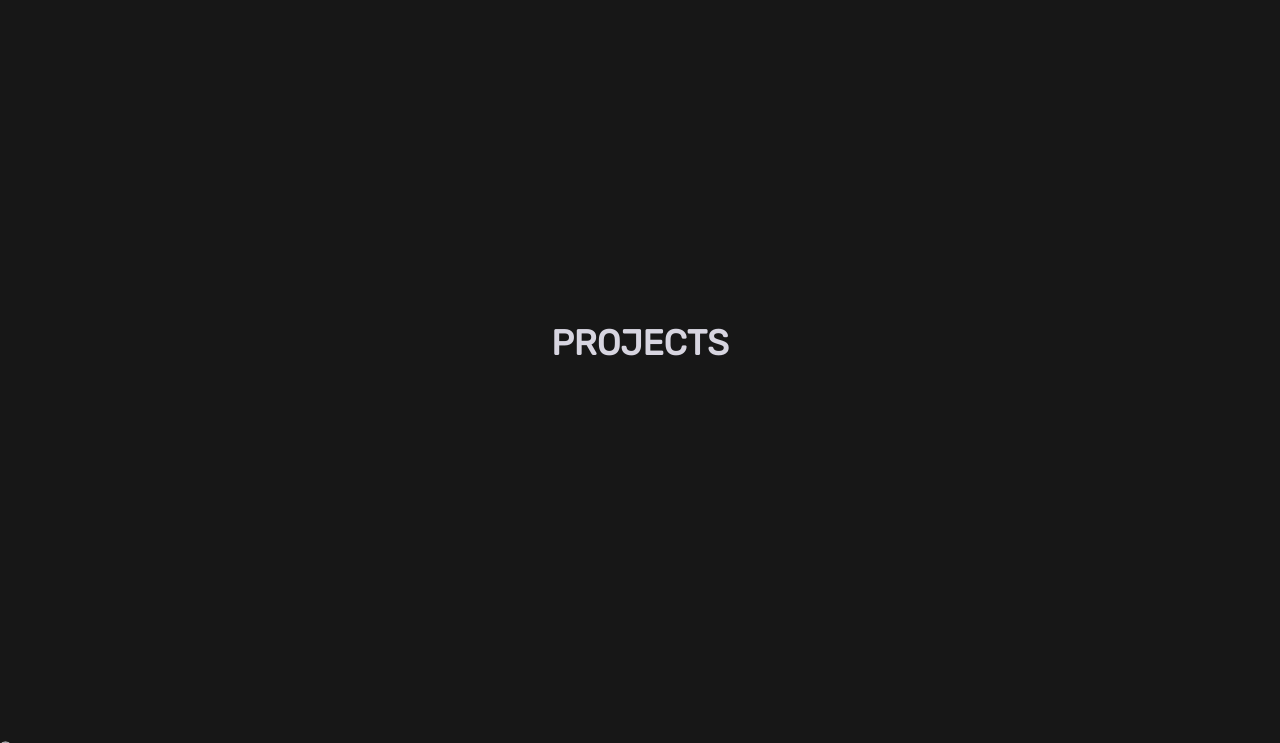
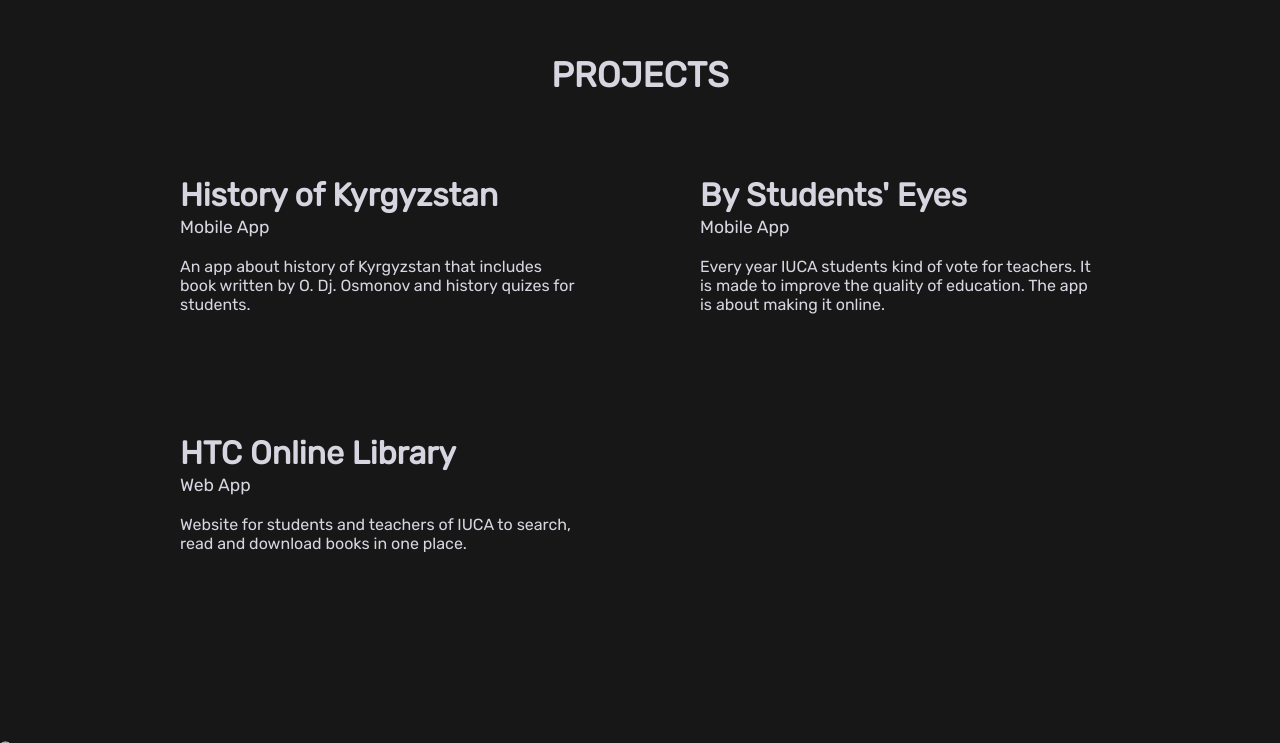
Before and after one commit to akmatoff/akmatoff.github.io, a React (Create React App) app: page / in a window 1280 px wide. Shown: the part 1657-2400 px from the top of the page. Built offline with nearby package versions, Linux system fonts and the light colour scheme.

Commit message:
Started adding projects

```diff
--- a/public/index.html
+++ b/public/index.html
@@ -2,7 +2,7 @@
 <html lang="en">
   <head>
     <meta charset="utf-8" />
-    <link rel="icon" href="%PUBLIC_URL%/favicon.ico" />
+    <!-- <link rel="icon" href="%PUBLIC_URL%/favicon.ico" /> -->
     <meta name="viewport" content="width=device-width, initial-scale=1" />
     <meta name="theme-color" content="#000000" />
     <meta
--- a/src/App.js
+++ b/src/App.js
@@ -13,8 +13,8 @@
   const onMouseMove = (e) => cursorMove(e, cursor);
 
   useEffect(() => {
+    scrollView(scrollViewRef);
     window.addEventListener("mousemove", onMouseMove);
-    scrollView(scrollViewRef);
   });
 
   return (
--- a/src/components/Projects.css
+++ b/src/components/Projects.css
@@ -1,4 +1,46 @@
 #projects {
+  width: 100%;
   height: auto;
   min-height: 100vh;
 }
+
+.projects-container {
+  display: grid;
+  grid-template-columns: 1fr 1fr;
+  gap: 20px;
+  place-items: center;
+  padding: 30px;
+}
+
+.project-card {
+  width: clamp(400px, 50vw, 500px);
+  padding: 50px;
+  background-color: var(--primary-color);
+  transition: 0.3s ease-in;
+}
+
+.project-card:hover {
+  background-color: var(--highlight-color);
+  color: var(--primary-color);
+}
+
+.title {
+  font-weight: bold;
+  font-size: clamp(1.6rem, 50vw, 2rem);
+}
+
+.type {
+  margin-top: 3px;
+  font-weight: 200;
+  font-size: 1.1rem;
+}
+
+.description {
+  margin-top: 20px;
+}
+
+@media screen and (max-width: 1200px) {
+  .projects-container {
+    grid-template-columns: 1fr;
+  }
+}
--- a/src/components/Projects.js
+++ b/src/components/Projects.js
@@ -2,19 +2,34 @@
 import { bgMouseMove } from "../utils/utils";
 import "../App.css";
 import "./Projects.css";
+const projects = require("../assets/data/projects.json");
 
 function Projects() {
   const projectsContainer = useRef();
   const onMouseMove = (e) => bgMouseMove(e, projectsContainer);
 
   useEffect(() => {
+    console.log(projects);
     window.addEventListener("mousemove", onMouseMove);
   });
 
   return (
-    <div className="main-container flex-column centered" id="projects">
-      <div ref={projectsContainer} className="projects-container">
-        <h1 className="header-title">PROJECTS</h1>
+    <div
+      ref={projectsContainer}
+      className="main-container flex-column centered"
+      id="projects"
+    >
+      <h1 className="header-title" id="projectsTitle">
+        PROJECTS
+      </h1>
+      <div className="projects-container">
+        {projects.map((project) => (
+          <div key={project.project_id} className="project-card">
+            <div className="title">{project.project_title}</div>
+            <div className="type">{project.project_type}</div>
+            <div className="description">{project.description}</div>
+          </div>
+        ))}
       </div>
     </div>
   );
--- a/src/utils/utils.js
+++ b/src/utils/utils.js
@@ -1,7 +1,7 @@
 // Move elements on mouse move
 export const bgMouseMove = (e, target) => {
-  let x = (window.innerWidth - e.clientX) * 0.06;
-  let y = (window.innerHeight - e.clientY) * 0.06;
+  let x = (window.innerWidth - e.clientX) * 0.05;
+  let y = (window.innerHeight - e.clientY) * 0.05;
 
   target.current.style.transform = `translateX(${x}px) translateY(${y}px) rotateZ(${
     x * 0.01
```
Also changed, not shown: 1 other file (tests, documents, lock files or other folders).
